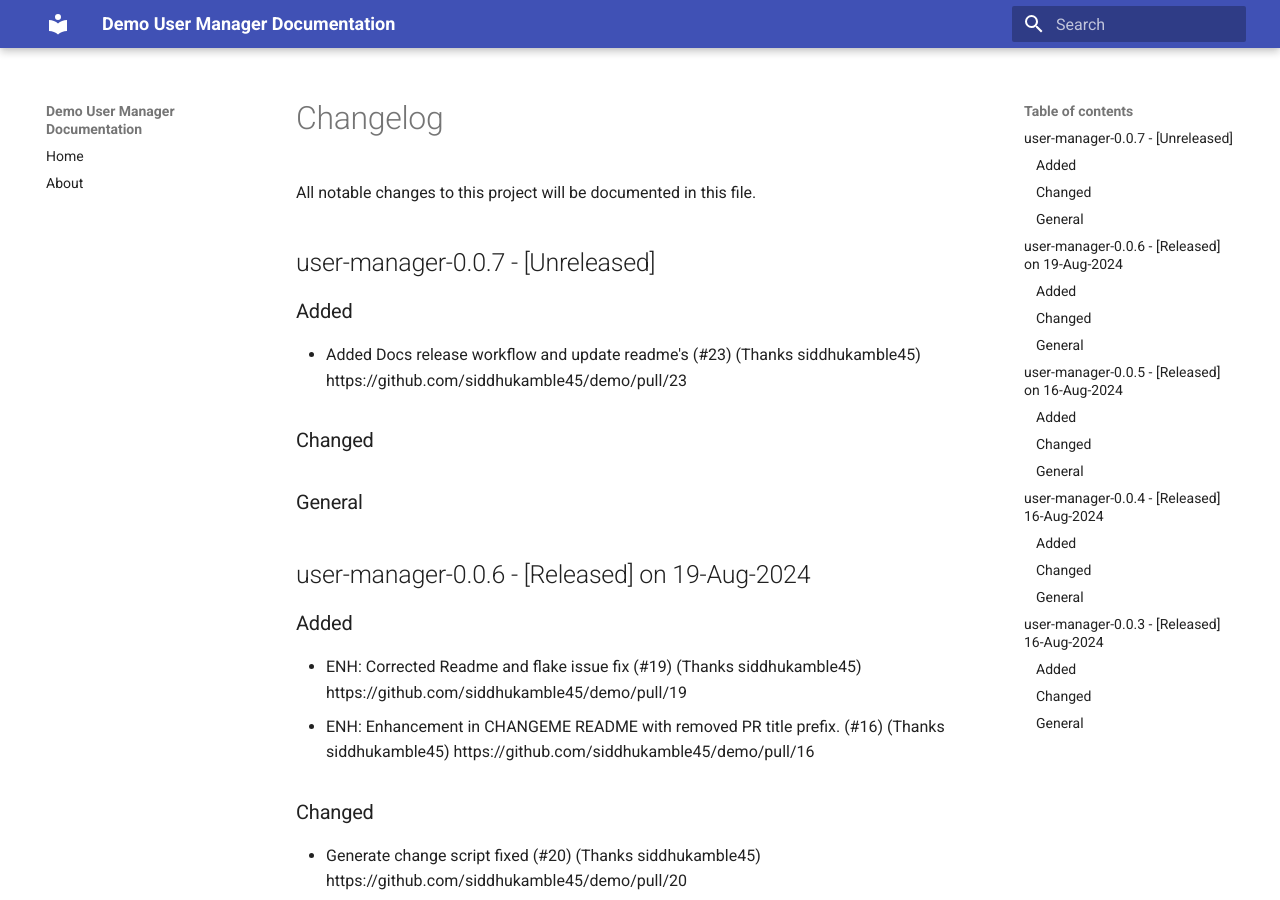
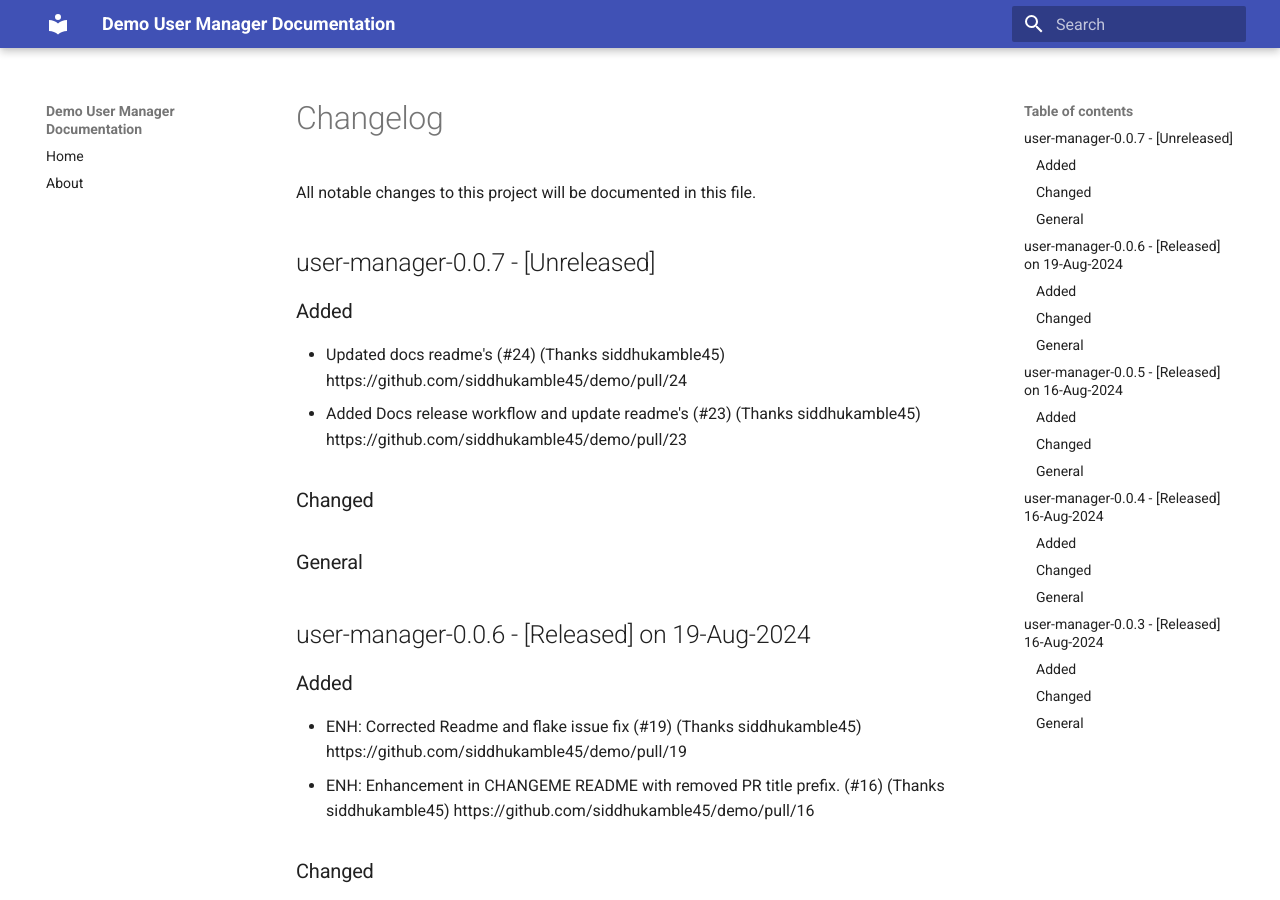
Before and after one commit to siddhukamble45/demo, an MkDocs documentation site: the page built from docs/CHANGELOG.md, in a window 1280 px wide and 900 px high. Built offline with MkDocs 1.6.1 and Material for MkDocs 9.7.7, drawn with Linux system fonts in a browser that asks for light colours.

Commit message:
Update CHANGELOG.md for Unreleased version

```diff
--- a/docs/CHANGELOG.md
+++ b/docs/CHANGELOG.md
@@ -5,6 +5,7 @@ All notable changes to this project will be documented in this file.
 ## user-manager-0.0.7 - [Unreleased]
 
 ### Added
+-  Updated docs readme's (#24) (Thanks siddhukamble45) https://github.com/siddhukamble45/demo/pull/24
 -  Added Docs release workflow and update readme's (#23) (Thanks siddhukamble45) https://github.com/siddhukamble45/demo/pull/23
 
 ### Changed
```
